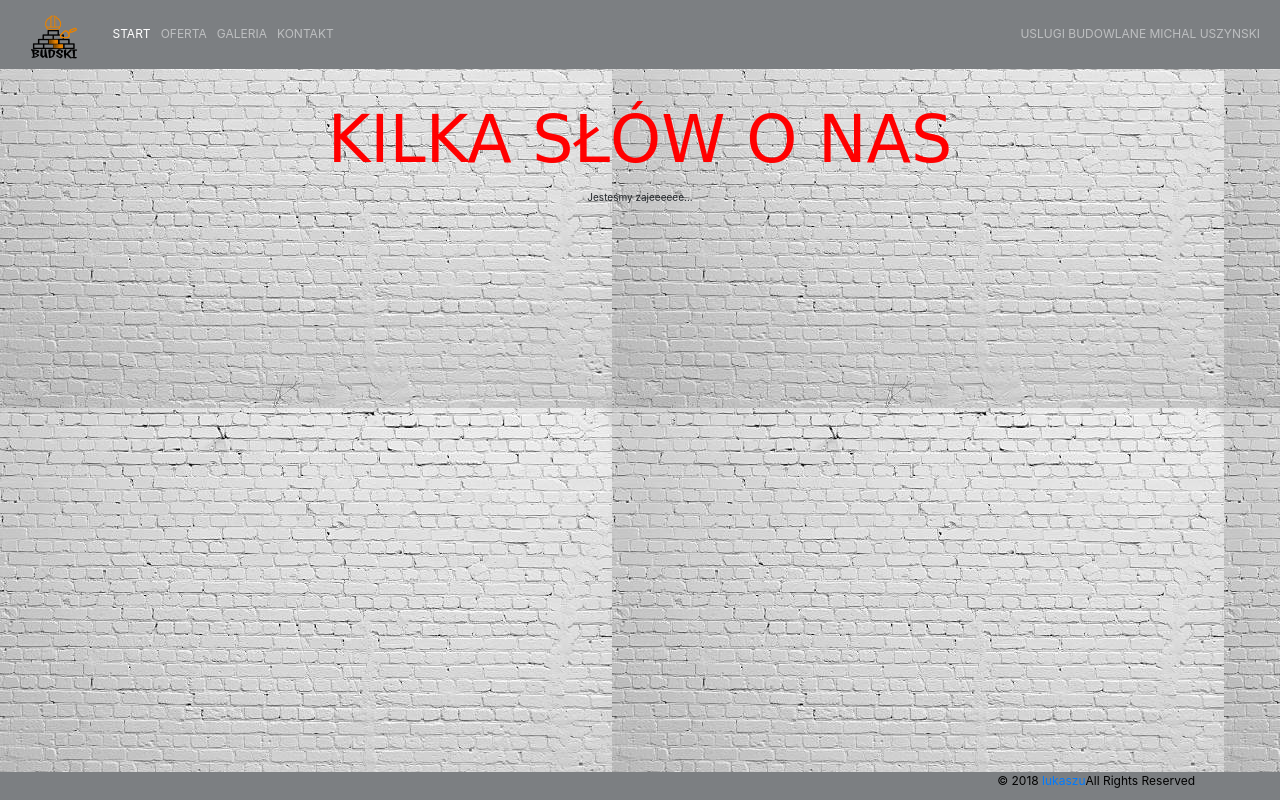
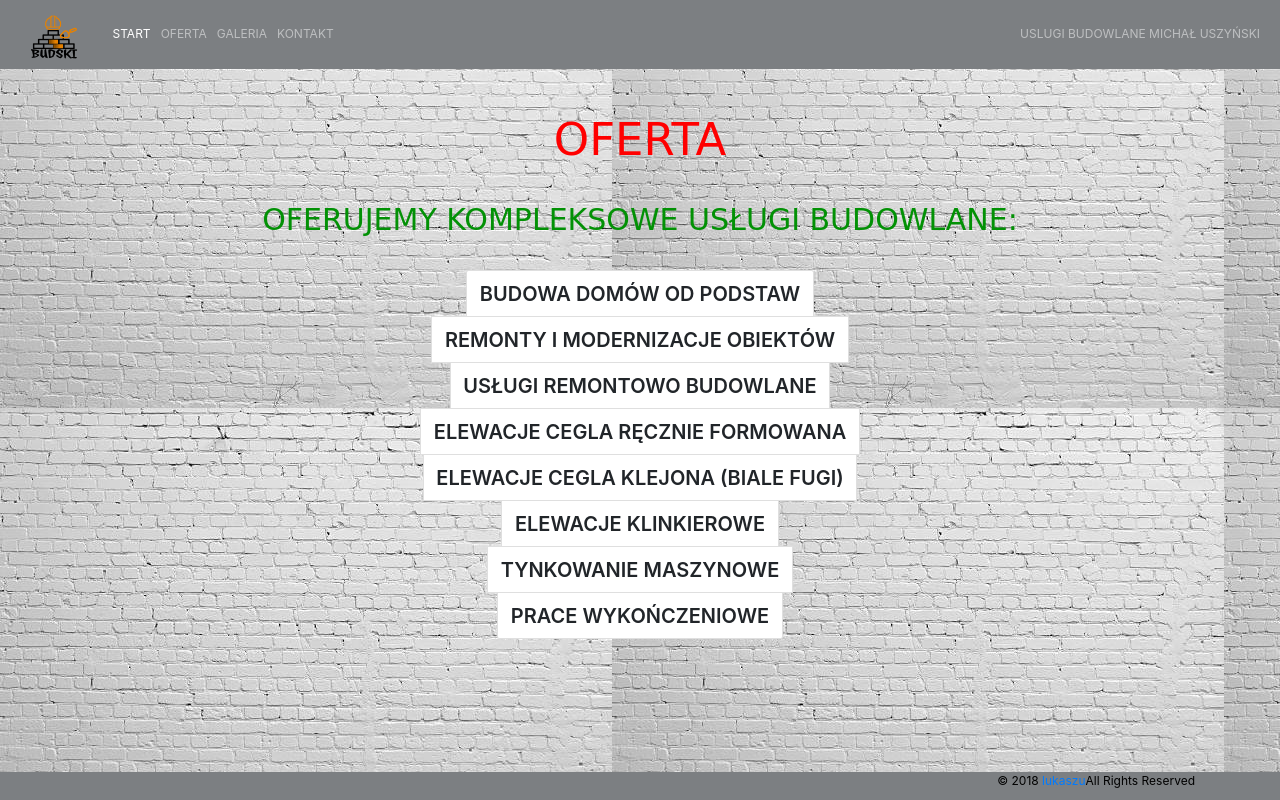
Before and after one commit to lutx/django, a Django app: page /oferta/ in a window 1280 px wide. Run offline with Django 3.2, Linux system fonts and the light colour scheme; some libraries are stand-ins or nearby versions.

Commit message:
front-pages

```diff
--- a/static/css/style.css
+++ b/static/css/style.css
@@ -34,11 +34,20 @@ body
 }
 .content h1
 {
-	color: #ff0000; font-family: 'Righteous', cursive; font-size: 65px; font-weight: normal; line-height: 60px; margin: 10px 0 20px; text-transform: uppercase; text-shadow: 2px 2px 0 #000, margin: 10px 0 24px; text-align: center;
+	color: #ff0000; font-family: 'Righteous', cursive; font-size: 45px; font-weight: normal; line-height: 60px; margin: 10px 0 20px; text-transform: uppercase; text-shadow: 2px 2px 0 #000, margin: 10px 0 24px; text-align: center;
+}
+.content h2
+{
+	color: #029105; font-family: 'Righteous', cursive; font-size: 30px; font-weight: normal; line-height: 60px; margin: 10px 0 20px; text-transform: uppercase; text-shadow: 2px 2px 0 #000, margin: 10px 0 24px; text-align: center;
 }
 .home
 {
 	color: #2F3336;
+	text-align: center;
+}
+.home p
+{
+	font-size: 20px;
 	text-align: center;
 }
 
@@ -106,3 +115,15 @@ body
 
 
 }
+.row
+{
+	margin-top: 60px;
+}
+.list-group
+{
+
+	font-size: 20px;
+	font-style: Gill Sans, sans-serif;
+	font-weight: 600;
+	padding-bottom:  80px;
+}
--- a/templates/about.html
+++ b/templates/about.html
@@ -4,10 +4,21 @@
 
   {% block content %}
 
-	<div class="kontakt">
-			<h1>Kilka słów o nas</h1>
+	<div class="oferta">
+			<h1>OFERTA</h1>
 
-    		<p>Jesteśmy zajeeeeee...</p>
+    		<h2>OFERUJEMY KOMPLEKSOWE USŁUGI BUDOWLANE: </h2>
+	<ul class="list-group align-items-center ">
+  		<li class="list-group-item">BUDOWA DOMÓW OD PODSTAW</li>
+  		<li class="list-group-item">REMONTY I MODERNIZACJE OBIEKTÓW</li>
+  		<li class="list-group-item">USŁUGI REMONTOWO BUDOWLANE</li>
+  		<li class="list-group-item">ELEWACJE CEGLA RĘCZNIE FORMOWANA</li>
+  		<li class="list-group-item">ELEWACJE CEGLA KLEJONA (BIALE FUGI)</li>
+  		<li class="list-group-item">ELEWACJE KLINKIEROWE</li>
+  		<li class="list-group-item">TYNKOWANIE MASZYNOWE</li>
+  		<li class="list-group-item">PRACE WYKOŃCZENIOWE</li>
+
+	</ul>
 
 	</div>
 
--- a/templates/base.html
+++ b/templates/base.html
@@ -72,6 +72,7 @@
 
 	 <footer >
 	 	<div class="container">
+
         <p class=" text-right ">&copy; 2018  <a href="https://www.lukaszu.pl">lukaszu</a>All Rights Reserved</p>
         </div>
      </footer>
--- a/templates/nav.html
+++ b/templates/nav.html
@@ -42,7 +42,7 @@
 
         </ul>
 
-        <p class="navbar-text navbar-right">USLUGI BUDOWLANE MICHAL USZYNSKI <a href="#" class="navbar-link"></a></p>
+        <p class="navbar-text navbar-right">USLUGI BUDOWLANE MICHAŁ USZYŃSKI <a href="#" class="navbar-link"></a></p>
 
 
       </div>
```
Also changed, not shown: templates/contact.html (+1 -36 lines), templates/home.html (+11 -2 lines).
